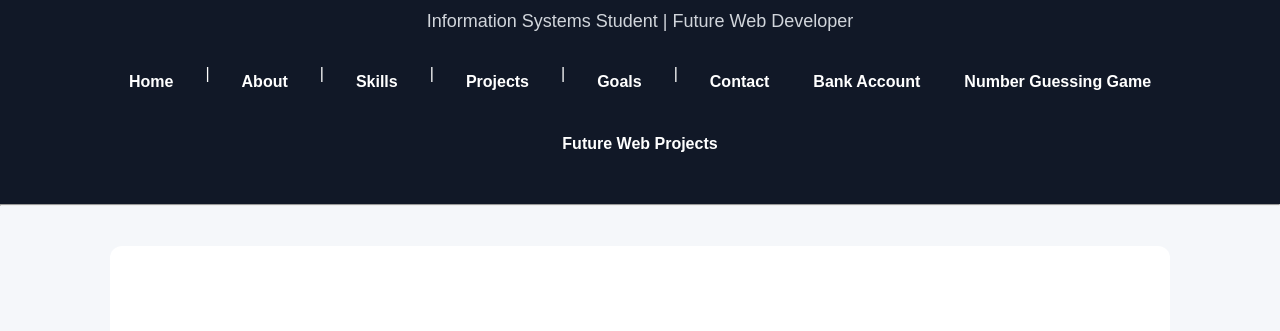
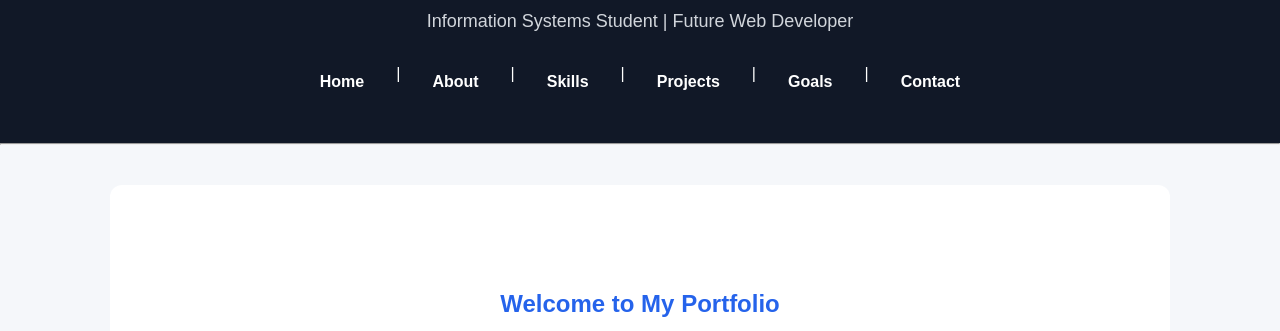
Before and after one commit to rtemesgen781/robera_new_portfolio, a plain HTML site: page index.html in a window 1280 px wide. Shown: the part 110-441 px from the top of the page. Drawn offline with Linux system fonts and the light colour scheme.

Commit message:
Fix HTML formatting and structure

```diff
--- a/index.html
+++ b/index.html
@@ -36,9 +36,6 @@
             <a href="#projects">Projects</a> |
             <a href="#goals">Goals</a> |
             <a href="#contact">Contact</a>
-            <a href="#bank-project-details">Bank Account</a>
-<a href="#number-guessing-details">Number Guessing Game</a>
-<a href="#future-project-details">Future Web Projects</a>
         </nav>
 
     </header>
```
